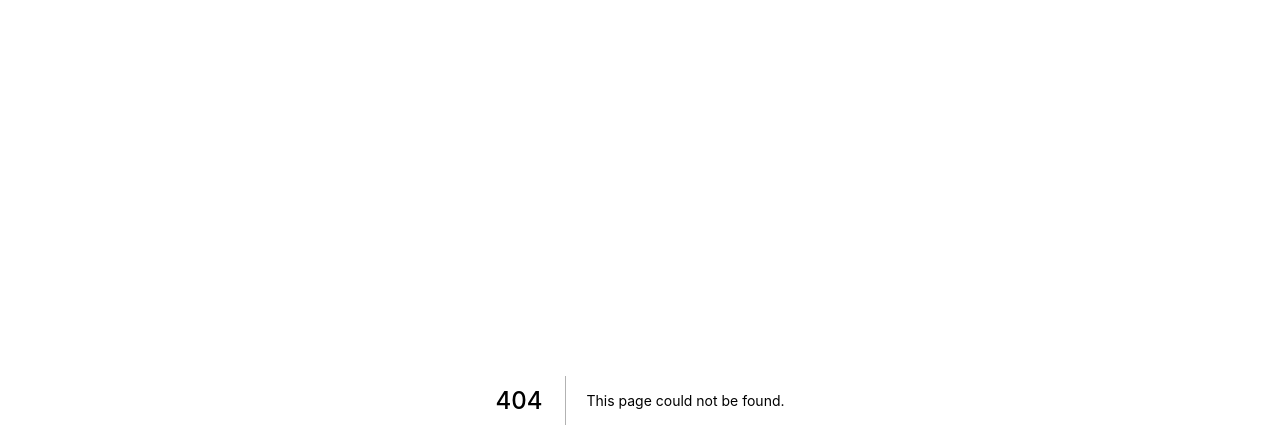
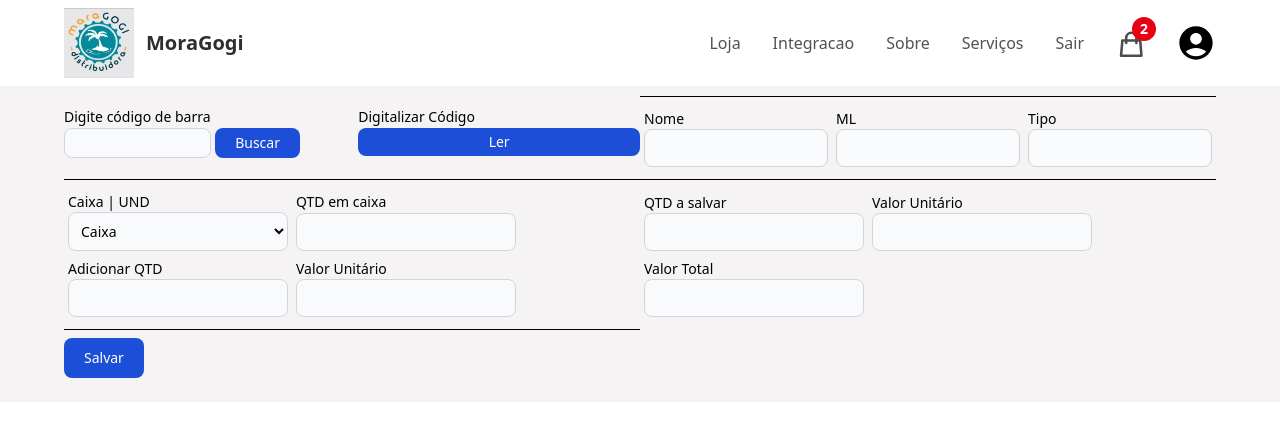
Before and after one commit to esionascimento/foodnas-pwa-front, a Next.js app: page /produto/criar in a window 1280 px wide. Before the commit this address had no page. Shown: the top 448 px of the page. Built offline with nearby package versions, Linux system fonts and the light colour scheme.

Commit message:
create: pages/produto/criar

```diff
--- /dev/null
+++ b/src/pages/produto/criar/index.tsx
@@ -0,0 +1,16 @@
+import { Header } from "src/components/Header";
+import AddStock from 'src/components/Container/AddStock';
+
+const PageProdutoCriar = () => {
+  return (
+    <div className="w-screen h-auto flex flex-col bg-primary">
+      <Header />
+
+      <main className="mt-16 px-4 md:mt-20 md:px-16 py-4 w-full">
+        <AddStock />
+      </main>
+    </div>
+  )
+}
+
+export default PageProdutoCriar
```
